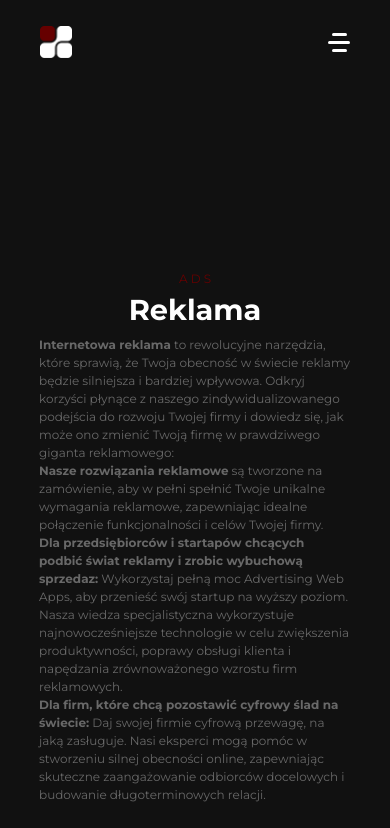
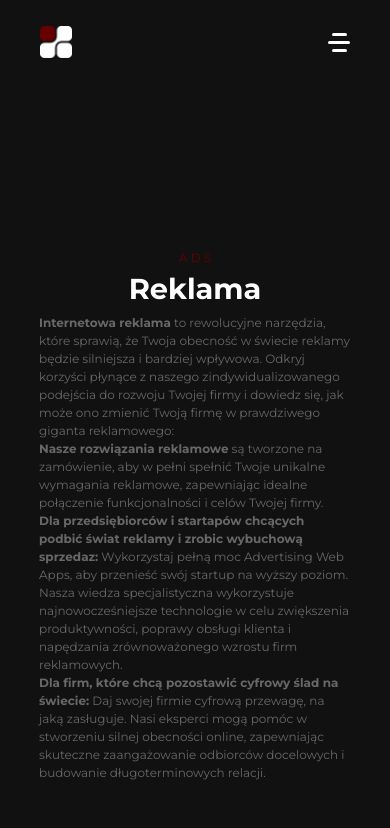
Before and after one commit to nikitinvladd/iqa, a React (Create React App) app: page /ads in a window 390 px wide. Shown: the top 828 px of the page. Built offline with nearby package versions, Linux system fonts and the light colour scheme; the HTML template or start-up script is replaced by a standard one.

Commit message:
eddit height in bots

```diff
--- a/src/components/ads/ads.css
+++ b/src/components/ads/ads.css
@@ -91,7 +91,7 @@ width: 40%;
         }
     .ads{
         flex-direction: column;
-        height: 165vh;
+        height: 160vh;
         gap: 2rem;
     }
     .ads-img img{
@@ -114,7 +114,7 @@ width: 40%;
     }
     .ads{
         flex-direction: column;
-        height: 160vh;
+        height: 150vh;
         gap: 2rem;
     }
 }
```
